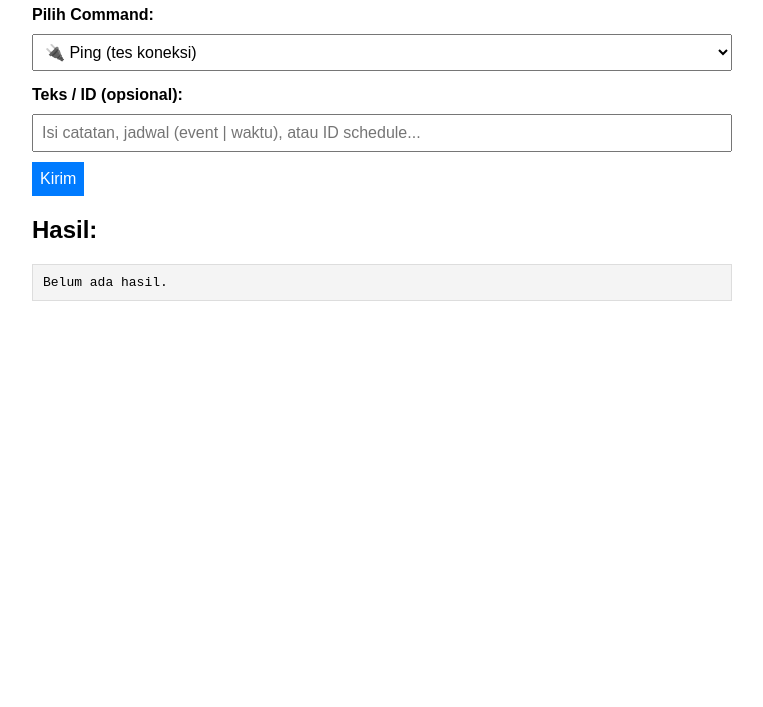
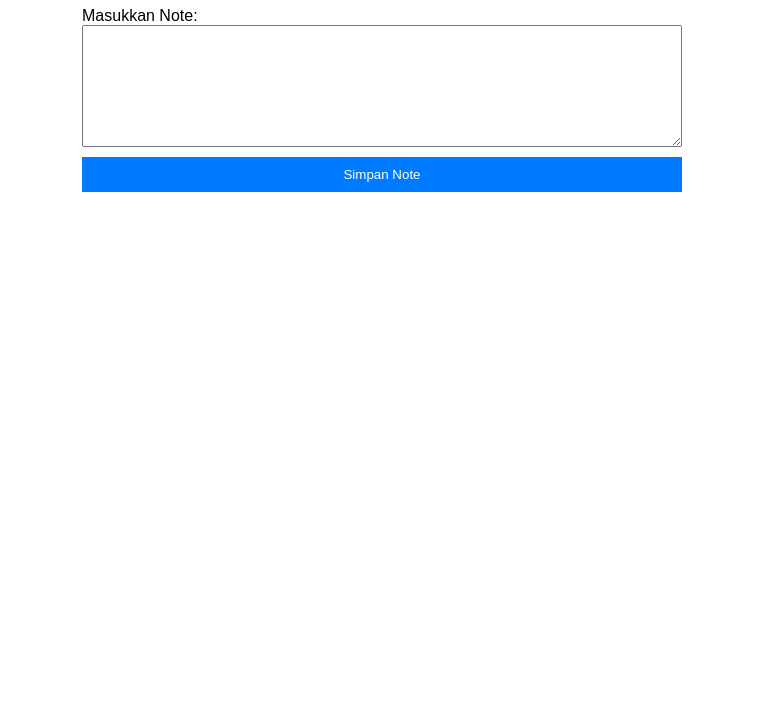
Before and after one commit to aronisme/webhookAi, a website: page public/index.html in a window 1280 px wide. Shown: the part 93-800 px from the top of the page, without its empty margins (258-1021 px from the left). Drawn offline with Linux system fonts and the light colour scheme.

Commit message:
home update

```diff
--- a/public/index.html
+++ b/public/index.html
@@ -2,54 +2,68 @@
 <html lang="id">
 <head>
   <meta charset="UTF-8">
-  <title>Ness GAS Test Panel</title>
+  <meta name="viewport" content="width=device-width, initial-scale=1.0">
+  <title>Simpless Note Appkk</title>
   <style>
-    body { font-family: Arial, sans-serif; max-width: 700px; margin: 40px auto; }
-    select, button, input { padding: 8px; margin-top: 10px; font-size: 16px; }
-    input, select { width: 100%; box-sizing: border-box; }
-    button { background: #007bff; color: #fff; border: none; cursor: pointer; }
+    body { font-family: Arial, sans-serif; max-width: 600px; margin: 0 auto; padding: 20px; }
+    form { display: flex; flex-direction: column; }
+    textarea { height: 100px; margin-bottom: 10px; padding: 10px; }
+    button { padding: 10px; background: #007bff; color: white; border: none; cursor: pointer; }
     button:hover { background: #0056b3; }
-    pre { background: #f4f4f4; padding: 10px; border: 1px solid #ddd; white-space: pre-wrap; }
-    label { margin-top: 15px; display: block; font-weight: bold; }
+    #message { margin-top: 10px; color: green; }
+    #error { margin-top: 10px; color: red; }
   </style>
 </head>
 <body>
-  <h1>🚀 Ness GAS Test Panel</h1>
-
-  <label for="modeSelect">Pilih Command:</label>
-  <select id="modeSelect">
-    <option value="ping">🔌 Ping (tes koneksi)</option>
-    <option value="addnote">Tambah Catatan</option>
-    <option value="listnotes">Lihat Catatan</option>
-    <option value="addschedule">Tambah Jadwal</option>
-    <option value="listschedule">Lihat Jadwal</option>
-    <option value="completeschedule">Selesaikan Jadwal</option>
-  </select>
-
-  <label for="customText">Teks / ID (opsional):</label>
-  <input id="customText" placeholder="Isi catatan, jadwal (event | waktu), atau ID schedule...">
-
-  <button onclick="runTest()">Kirim</button>
-
-  <h2>Hasil:</h2>
-  <pre id="output">Belum ada hasil.</pre>
+  <h1>Input Note Sederhana njjjjjj</h1>
+  <form id="noteForm">
+    <label for="note">Masukkan Note:</label>
+    <textarea id="note" name="note" required></textarea>
+    <button type="submit">Simpan Note</button>
+  </form>
+  <div id="message"></div>
+  <div id="error"></div>
 
   <script>
-    async function runTest() {
-      const mode = document.getElementById("modeSelect").value;
-      const text = document.getElementById("customText").value;
+    const form = document.getElementById('noteForm');
+    const message = document.getElementById('message');
+    const errorDiv = document.getElementById('error');
+    const gasUrl = 'https://script.google.com/macros/s/AKfycbxD_VyFL0GCC2gVFmpa4ckjh7wweEnx6-Ry3MLgMXiQOofyDdSgzuV-lqeOTHWHJA3s/exec'; // ganti dgn URL GAS kamu
 
-      document.getElementById("output").textContent =
-        "⏳ Mengirim request ke /test?mode=" + mode + "...";
+    form.addEventListener('submit', async (e) => {
+      e.preventDefault();
+      const note = document.getElementById('note').value;
+      message.textContent = 'Mengirim...';
+      errorDiv.textContent = '';
 
       try {
-        const res = await fetch("/test?mode=" + encodeURIComponent(mode) + "&text=" + encodeURIComponent(text));
-        const data = await res.json();
-        document.getElementById("output").textContent = JSON.stringify(data, null, 2);
-      } catch (err) {
-        document.getElementById("output").textContent = "❌ Error: " + err.message;
+        // Gunakan form-urlencoded agar jadi simple request
+        const formData = new URLSearchParams();
+        formData.append('note', note);
+
+        const response = await fetch(gasUrl, {
+          method: 'POST',
+          headers: { 'Content-Type': 'application/x-www-form-urlencoded' },
+          body: formData.toString()
+        });
+
+        const data = await response.json();
+        console.log('Response:', data);
+
+        if (response.ok && data.status === 'success') {
+          message.textContent = 'Note berhasil disimpan!';
+          errorDiv.textContent = '';
+          form.reset();
+        } else {
+          errorDiv.textContent = `Gagal menyimpan: ${data.error || 'Unknown error'}`;
+        }
+      } catch (error) {
+        errorDiv.textContent = `Error: ${error.message}`;
+        if (error.message.includes('Failed to fetch')) {
+          errorDiv.textContent += ' (Cek URL GAS atau koneksi internet)';
+        }
       }
-    }
+    });
   </script>
 </body>
 </html>
```
